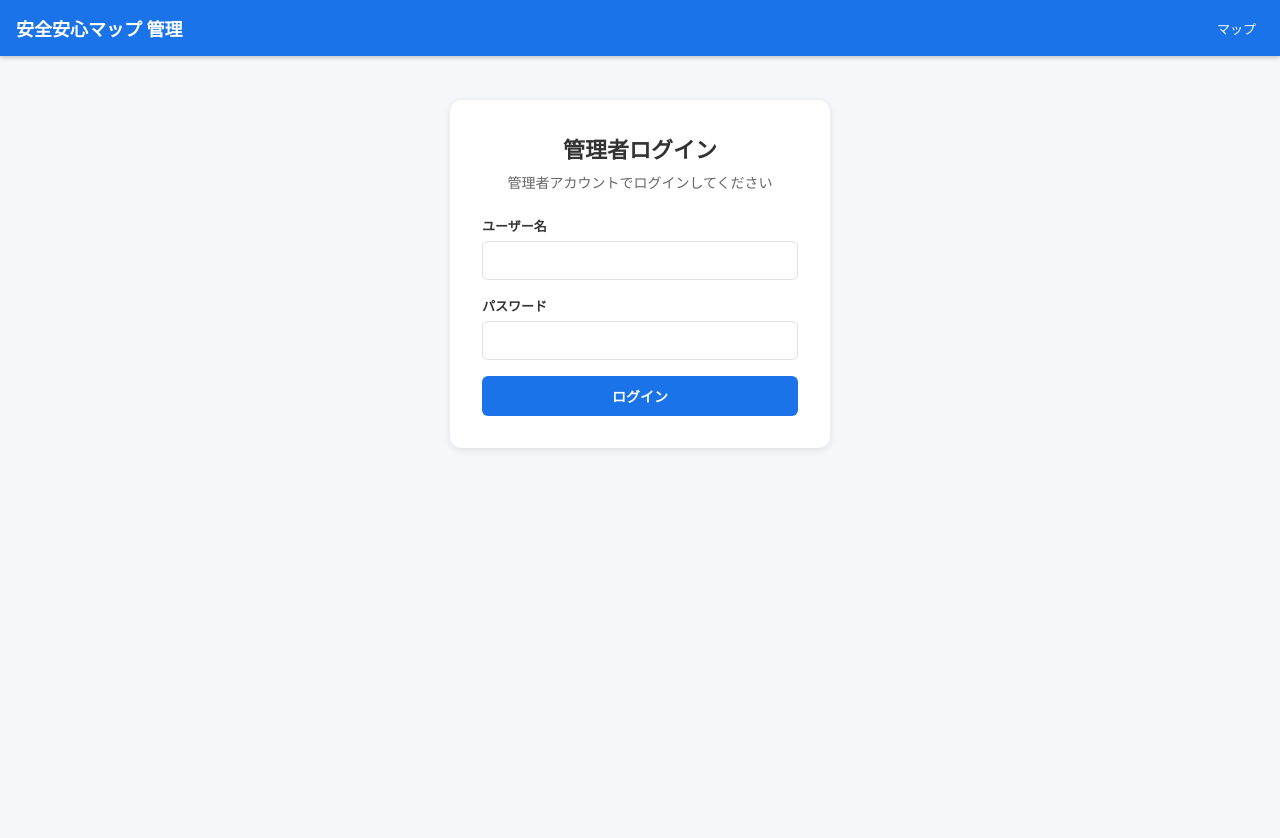
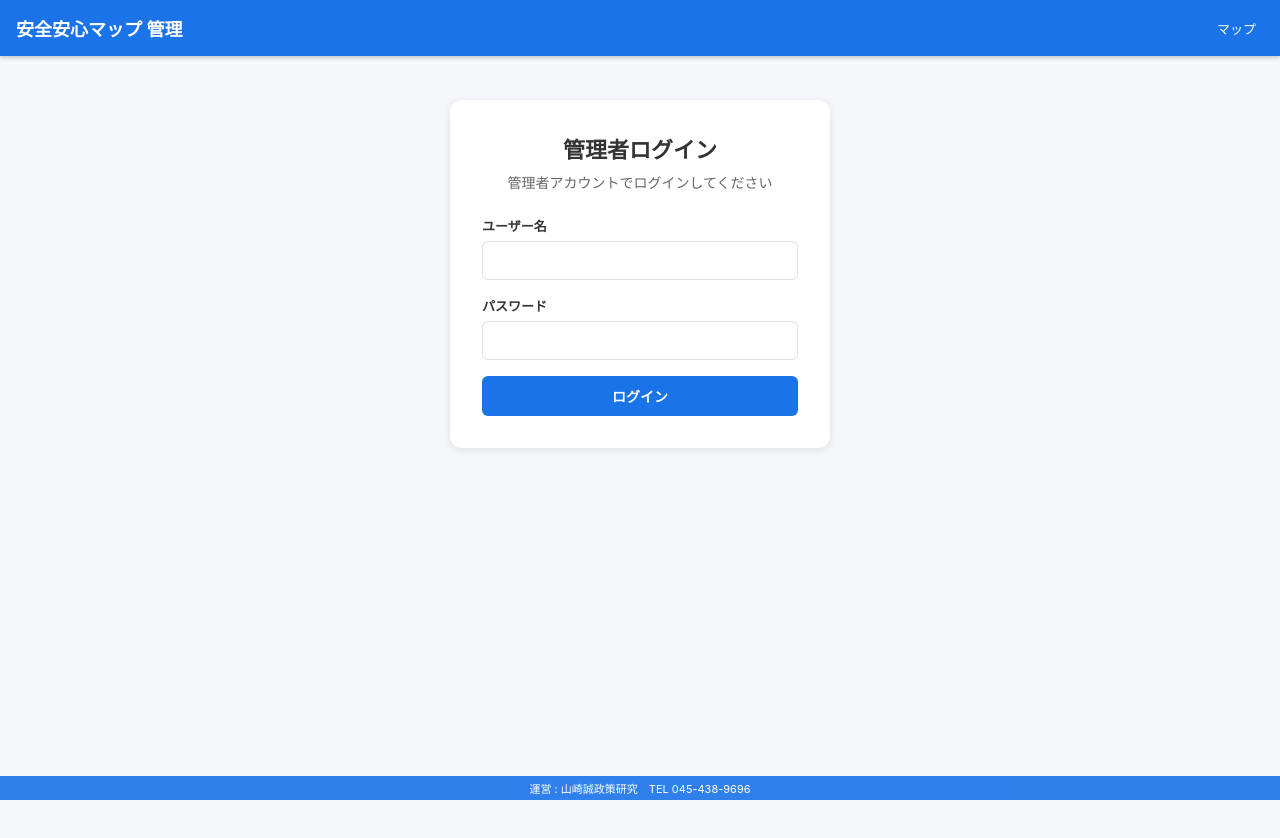
Before and after one commit to yamazakimakoto/safety-map, a website: page public/admin.html in a window 1280 px wide. Drawn offline with Linux system fonts and the light colour scheme.

Commit message:
フッターに運営情報を追加（山崎誠政策研究 TEL 045-438-9696）
Co-Authored-By: Claude Opus 4.6 (1M context) <noreply@anthropic.com>

```diff
--- a/public/admin.html
+++ b/public/admin.html
@@ -331,6 +331,11 @@
     </div>
   </div>
 
+  <!-- フッター -->
+  <div style="position:fixed;bottom:0;left:0;right:0;background:rgba(26,115,232,0.9);color:white;text-align:center;padding:4px 8px;font-size:11px;z-index:500">
+    運営 : 山崎誠政策研究　TEL <a href="tel:045-438-9696" style="color:white;text-decoration:none">045-438-9696</a>
+  </div>
+
   <script src="/js/admin.js"></script>
 </body>
 </html>
```
Also changed, not shown: public/index.html (+5 -0 lines).
